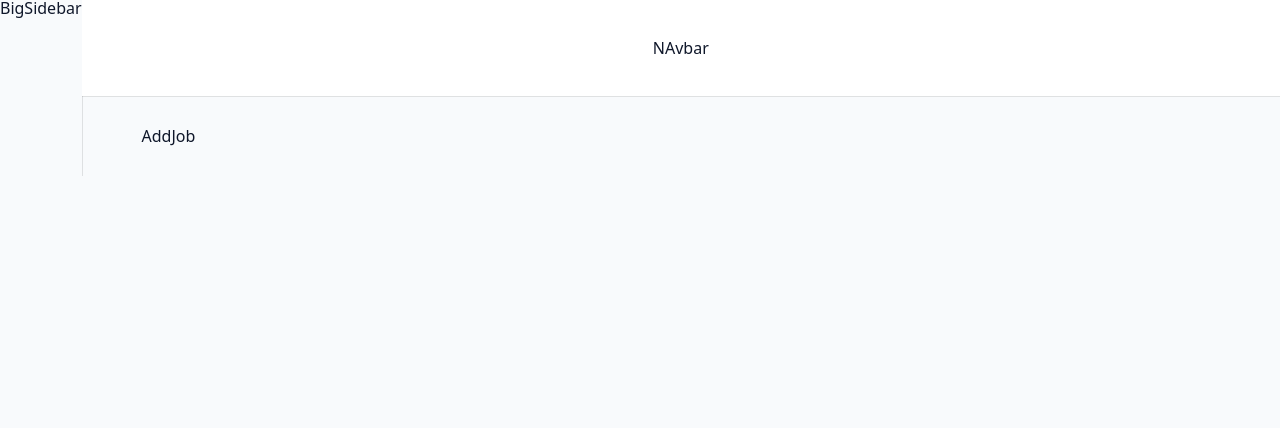
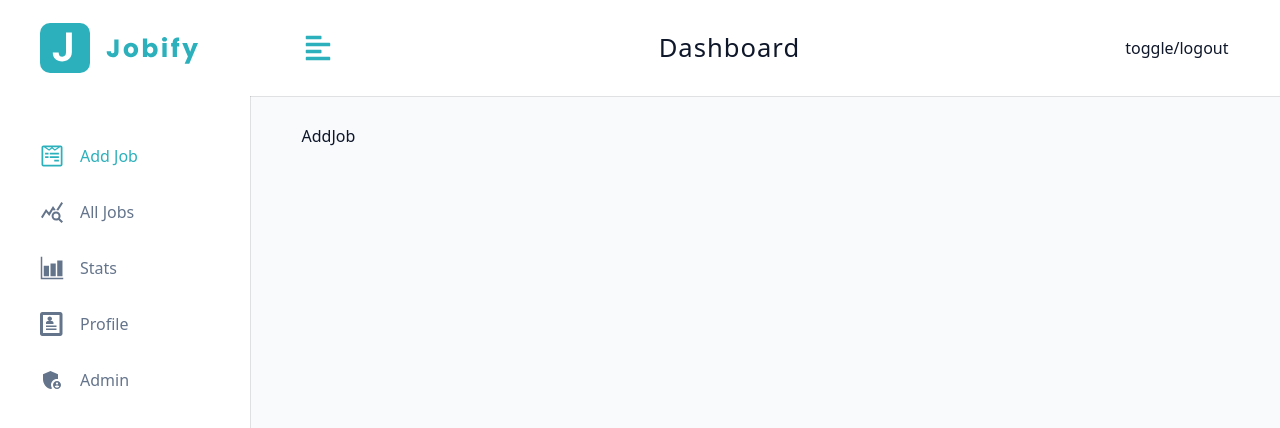
Before and after one commit to swetha5157/TalentLink, a React (Vite) app in the folder frontend/: page /dashboard in a window 1280 px wide. Shown: the top 428 px of the page. Built offline with nearby package versions, Linux system fonts and the light colour scheme.

Commit message:
sidebar functionality

```diff
--- a/frontend/src/assets/wrappers/SmallSidebar.js
+++ b/frontend/src/assets/wrappers/SmallSidebar.js
@@ -1,20 +1,20 @@
 import styled from 'styled-components';
 
 const Wrapper = styled.aside`
-  @media (min-width: 992px) {
+   @media (min-width: 992px) {
     display: none;
   }
-  .sidebar-container {
-    position: fixed;
-    inset: 0;
-    background: rgba(0, 0, 0, 0.7);
-    display: flex;
-    justify-content: center;
-    align-items: center;
-    z-index: -1;
-    opacity: 0;
-    transition: var(--transition);
-    visibility: hidden;
+ .sidebar-container {
+   position:fixed;
+   inset:0;
+   background:rgba(0,0,0,0.7);
+   display:flex;
+   justify-content:center;
+   align-items:center;
+   opacity:0;
+   transition:var(--transition);
+   z-index:-1;
+   visibility:hidden;
   }
   .show-sidebar {
     z-index: 99;
@@ -22,15 +22,15 @@
     visibility: visible;
   }
   .content {
-    background: var(--background-secondary-color);
-    width: var(--fluid-width);
-    height: 95vh;
-    border-radius: var(--border-radius);
-    padding: 4rem 2rem;
-    position: relative;
-    display: flex;
-    align-items: center;
-    flex-direction: column;
+    background-color:var(--background-secondary-color);
+    width:var(--fluid-width);
+    height:95vh;
+    border-radius:var(--border-radius);
+    padding:4rem 2rem;
+    position:relative;
+    display:flex;
+    align-items:center;
+    flex-direction:column;
   }
   .close-btn {
     position: absolute;
@@ -39,7 +39,7 @@
     background: transparent;
     border-color: transparent;
     font-size: 2rem;
-    color: var(--red-dark);
+    color: var(--black);
     cursor: pointer;
   }
   .nav-links {
--- a/frontend/src/components/BigSidebar.jsx
+++ b/frontend/src/components/BigSidebar.jsx
@@ -1,10 +1,20 @@
 import React from 'react'
 import Wrapper from '../assets/wrappers/BigSidebar'
-
+import NavLinks from './NavLinks'
+import { useDashboardContext } from '../pages/DashboardLayout'
+import Logo from './Logo'
 const BigSidebar = () => {
+  const {toggleSidebar,showSidebar}=useDashboardContext();
   return (
     <Wrapper>
-      BigSidebar
+      <div className={showSidebar?'sidebar-container ':'sidebar-container show-sidebar'}>
+        <div className='content'>
+          <header>
+        <Logo/>
+        </header>
+         <NavLinks isBigSidebar/>
+        </div>
+      </div>
     </Wrapper>
   )
 }
--- /dev/null
+++ b/frontend/src/components/NavLinks.jsx
@@ -0,0 +1,27 @@
+import React from 'react'
+import { useDashboardContext } from '../pages/DashboardLayout'
+import links from '../utils/links'
+import { NavLink } from 'react-router-dom'
+const NavLinks = ({isBigSidebar}) => {
+    const {toggleSidebar}=useDashboardContext();
+  return (
+    <div className='nav-links'>
+      {links.map((link)=>{
+        const {text,path,icon}=link;
+        return(
+            <NavLink
+            to={path}
+            key={text}
+            className='nav-link'
+            onClick={isBigSidebar?null:toggleSidebar}
+            end
+            >
+                <span className='icon'>{icon}</span>{text}
+            </NavLink>
+        )
+      })}
+    </div>
+  )
+}
+
+export default NavLinks
--- a/frontend/src/components/Navbar.jsx
+++ b/frontend/src/components/Navbar.jsx
@@ -1,9 +1,23 @@
 import React from 'react'
 import Wrapper from '../assets/wrappers/Navbar'
+import {FaAlignLeft} from 'react-icons/fa'
+import Logo from './Logo'
+import {useDashboardContext} from '../pages/DashboardLayout'
 const Navbar = () => {
+  const {toggleSidebar}=useDashboardContext();
+  console.log(toggleSidebar);
   return (
     <Wrapper>
-      NAvbar
+    <div className='nav-center'>
+      <button type='button'  className='toggle-btn' onClick={toggleSidebar}>
+        <FaAlignLeft/>
+      </button>
+    <div>
+    <Logo/>
+    <h4 className='logo-text'>dashboard</h4>
+    </div>
+    <div className="btn-container">toggle/logout</div>
+    </div>
     </Wrapper>
   )
 }
--- a/frontend/src/components/SmallSidebar.jsx
+++ b/frontend/src/components/SmallSidebar.jsx
@@ -1,12 +1,26 @@
 import React from 'react'
 import Wrapper from '../assets/wrappers/SmallSidebar'
 import { useDashboardContext } from '../pages/DashboardLayout'
+import { FaTimes } from 'react-icons/fa';
+import Logo from './Logo';
+import links from '../utils/links';
+import { NavLink } from 'react-router-dom';
+import NavLinks from './NavLinks';
 const SmallSidebar = () => {
-   const data=useDashboardContext();
-    console.log(data);
+   const {showSidebar,toggleSidebar}=useDashboardContext();
   return (
     <Wrapper>
-      SmallSidebar
+      <div className={showSidebar?'sidebar-container show-sidebar':'sidebar-container'}>
+        <div className="content">
+          <button type='button' className='close-btn' onClick={toggleSidebar}>
+            <FaTimes/>
+          </button>
+          <header>
+            <Logo/>
+          </header>
+         <NavLinks/>
+        </div>
+      </div>
     </Wrapper>
   )
 }
--- /dev/null
+++ b/frontend/src/utils/links.jsx
@@ -0,0 +1,16 @@
+import React from 'react'
+import { IoBarChartSharp } from 'react-icons/io5';
+import { MdQueryStats } from 'react-icons/md';
+import { FaWpforms } from 'react-icons/fa';
+import { ImProfile } from 'react-icons/im';
+import { MdAdminPanelSettings } from 'react-icons/md';
+
+const links = [
+    {text:'add job',path:'.',icon:<FaWpforms></FaWpforms>},
+    {text:'all jobs',path:'alljobs',icon:<MdQueryStats></MdQueryStats>},
+    {text:'stats',path:'stats',icon:<IoBarChartSharp></IoBarChartSharp>},
+    {text:'profile',path:'profile',icon:<ImProfile></ImProfile>},
+    {text:'admin',path:'admin',icon:<MdAdminPanelSettings></MdAdminPanelSettings>}
+]
+
+export default links
```
